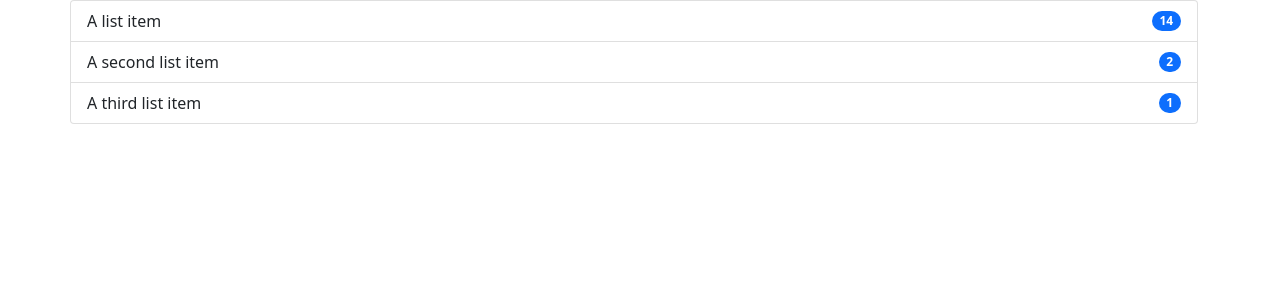
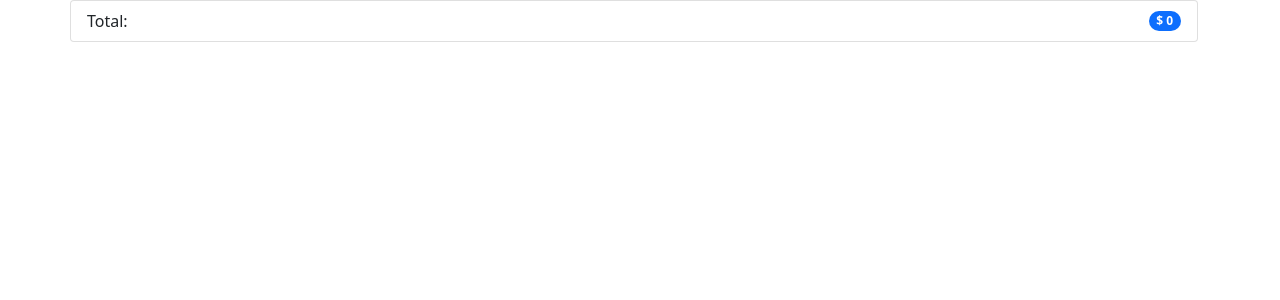
Before and after one commit to Nicolas-C-G/py_django_e-commerce, a Django app: page /checkout/ in a window 1280 px wide. Shown: the top 300 px of the page. Run offline with Django 5.2, Linux system fonts and the light colour scheme.

Commit message:
updated checkout.html

```diff
--- a/ecomsite/shop/templates/shop/checkout.html
+++ b/ecomsite/shop/templates/shop/checkout.html
@@ -10,32 +10,36 @@
     <div class="container">
         <div class="col-md-12">
             <div class="row">
-                <ul class="list-group">
-                    <li class="list-group-item d-flex justify-content-between align-items-center">
-                      A list item
-                      <span class="badge bg-primary rounded-pill">14</span>
-                    </li>
-                    <li class="list-group-item d-flex justify-content-between align-items-center">
-                      A second list item
-                      <span class="badge bg-primary rounded-pill">2</span>
-                    </li>
-                    <li class="list-group-item d-flex justify-content-between align-items-center">
-                      A third list item
-                      <span class="badge bg-primary rounded-pill">1</span>
-                    </li>
+                <ul class="list-group" id="item_list">
                 </ul>
             </div>
         </div>
     </div>
 </body>
+<script src="https://code.jquery.com/jquery-3.7.1.js"
+        integrity="sha256-eKhayi8LEQwp4NKxN+CfCh+3qOVUtJn3QNZ0TciWLP4="
+        crossorigin="anonymous"></script>
 <script type="text/javascript">
+  function main() {
+    var total = 0;
+    var itemString = "";
+    var totalString = '<li class="list-group-item d-flex justify-content-between align-items-center">Total:<span class="badge bg-primary rounded-pill">$ ';
     if (localStorage.getItem('cart')==null) {
       var cart = {};
     }else{
       cart = JSON.parse(localStorage.getItem('cart'));
     }
     for (item in cart) {
-    console.log(cart[item]);
+      var name = cart[item][2];
+      var quantity = cart[item][1];
+      itemString += '<li class="list-group-item d-flex justify-content-between align-items-center">';
+      itemString += name + '<span class="badge bg-primary rounded-pill">' + quantity + '</span></li>';
+      total += parseFloat(cart[item][3])*parseInt(quantity);
     }
+    totalString += total + '</span></li>';
+    itemString += totalString;
+    $('#item_list').append(itemString);
+  }
+  main();
 </script>
 </html>
```
Lines whose indentation alone changed are shown as unchanged.
